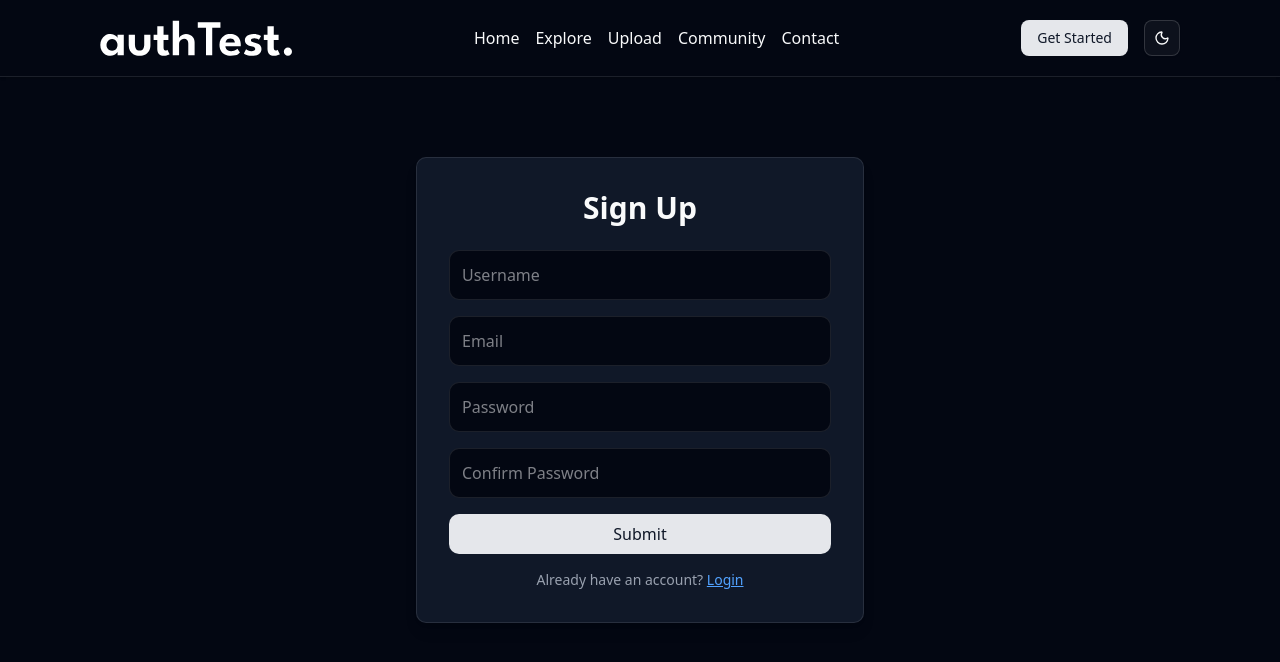
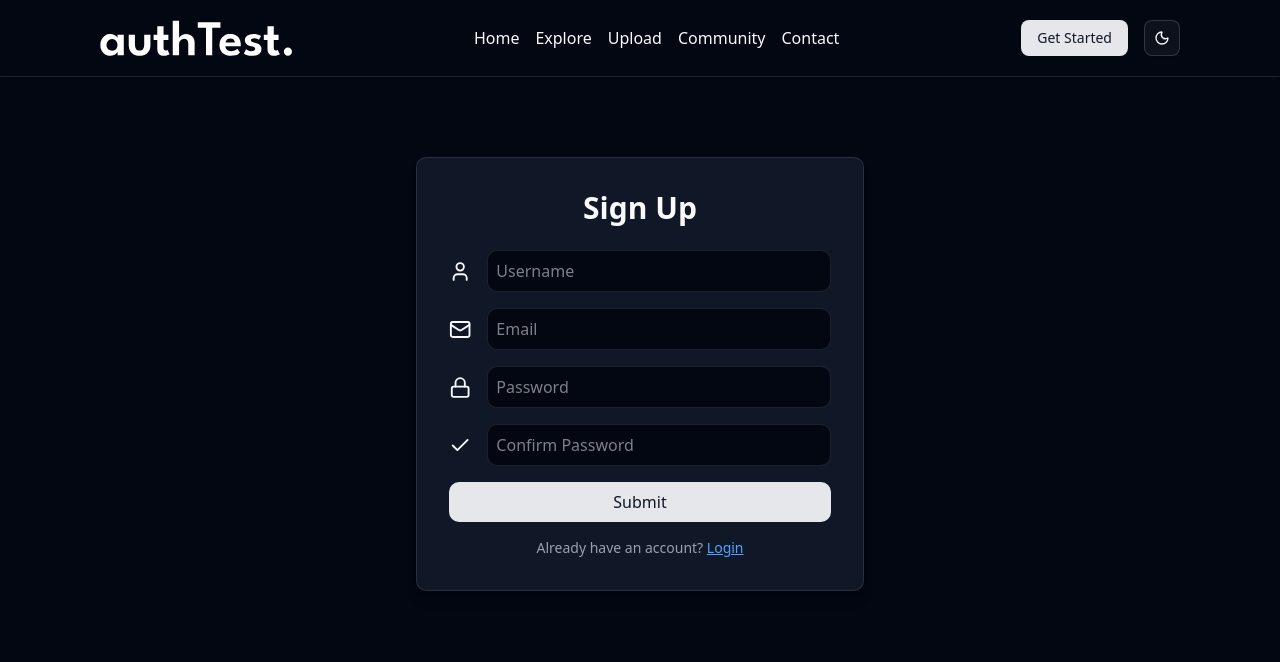
Before and after one commit to vinay-oppuri/imageKit, a Next.js app: page /auth/signup in a window 1280 px wide. Shown: the top 662 px of the page. Built offline with nearby package versions, Linux system fonts and the light colour scheme; no server answers; what imagekitio-react would draw is missing.

Commit message:
lucide-react

```diff
--- a/app/auth/login/page.tsx
+++ b/app/auth/login/page.tsx
@@ -6,6 +6,7 @@ import Link from 'next/link'
 import { signIn } from 'next-auth/react'
 import { useRouter } from 'next/navigation'
 import { useSession } from 'next-auth/react'
+import { User, Lock } from 'lucide-react'
 
 const LoginPage = () => {
   const router = useRouter()
@@ -47,22 +48,29 @@ const LoginPage = () => {
         <h1 className="text-2xl font-semibold text-center mb-6">Login</h1>
 
         <form onSubmit={onLogin} className="flex flex-col gap-4">
+          <div className='flex items-center gap-4'>
+            <User className="text-foreground" size={25}/>
             <input
               type="email"
               placeholder="Email"
               value={email}
               onChange={(e) => setEmail(e.target.value)}
-            className="p-3 rounded-md border border-input bg-background text-foreground placeholder:text-muted-foreground outline-none focus:ring-2 ring-ring"
+              className="w-full p-2.5 rounded-lg border border-input bg-background text-foreground placeholder:text-muted-foreground outline-none focus:ring-2 ring-ring"
               required
             />
+          </div>
+
+          <div className='flex items-center gap-4'>
+            <Lock className="text-foreground" size={25}/>
             <input
               type="password"
               placeholder="Password"
               value={password}
               onChange={(e) => setPassword(e.target.value)}
-            className="p-3 rounded-md border border-input bg-background text-foreground placeholder:text-muted-foreground outline-none focus:ring-2 ring-ring"
+              className="w-full p-2.5 rounded-lg border border-input bg-background text-foreground placeholder:text-muted-foreground outline-none focus:ring-2 ring-ring"
               required
             />
+          </div>
 
           <div className="text-right text-sm text-blue-600 dark:text-blue-400">
             <Link href="/auth/reset">Forgot Password?</Link>
--- a/app/auth/signup/page.tsx
+++ b/app/auth/signup/page.tsx
@@ -6,6 +6,7 @@ import { useRouter } from 'next/navigation'
 import React, { useEffect, useState } from 'react'
 import Link from 'next/link'
 import { useSession } from 'next-auth/react'
+import { User, Mail, Lock, Check } from 'lucide-react'
 
 const SignUpPage = () => {
   const router = useRouter()
@@ -34,7 +35,7 @@ const SignUpPage = () => {
       })
 
       router.replace('/auth/login')
-    } catch  {
+    } catch {
       toast.error('Registration Failed', { duration: 4000 })
     }
   }
@@ -49,42 +50,54 @@ const SignUpPage = () => {
 
   return (
     <main className="flex items-center justify-center p-4 bg-background text-foreground mt-10  md:mt-16">
-      <div className="w-[95%] max-w-md bg-card text-card-foreground shadow-lg rounded-lg p-6 sm:p-8 border border-border">
+      <div className="w-[95%] max-w-md bg-card shadow-lg rounded-lg p-6 sm:p-8 border border-border">
         <h1 className="text-2xl sm:text-3xl font-bold text-center mb-6">Sign Up</h1>
 
         <form onSubmit={onSignUp} className="space-y-4">
+          <div className='flex items-center gap-4 '>
+            <User className="text-foreground" size={25} />
             <input
               type="text"
               placeholder="Username"
               value={username}
               required
               onChange={(e) => setUsername(e.target.value)}
-            className="w-full p-3 rounded-lg border bg-background text-foreground border-border focus:outline-none focus:ring-2 focus:ring-ring"
+              className="w-full p-2 rounded-lg border bg-background text-foreground border-border focus:outline-none focus:ring-2 focus:ring-ring"
             />
+          </div>
+          <div className='flex items-center gap-4'>
+            <Mail className="text-foreground" size={25} />
             <input
               type="email"
               placeholder="Email"
               value={email}
               required
               onChange={(e) => setEmail(e.target.value)}
-            className="w-full p-3 rounded-lg border bg-background text-foreground border-border focus:outline-none focus:ring-2 focus:ring-ring"
+              className="w-full p-2 rounded-lg border bg-background text-foreground border-border focus:outline-none focus:ring-2 focus:ring-ring"
             />
+          </div>
+          <div className='flex items-center gap-4'>
+            <Lock className="text-foreground" size={25} />
             <input
               type="password"
               placeholder="Password"
               value={password}
               required
               onChange={(e) => setPassword(e.target.value)}
-            className="w-full p-3 rounded-lg border bg-background text-foreground border-border focus:outline-none focus:ring-2 focus:ring-ring"
+              className="w-full p-2 rounded-lg border bg-background text-foreground border-border focus:outline-none focus:ring-2 focus:ring-ring"
             />
+          </div>
+          <div className='flex items-center gap-4'>
+            <Check className="text-foreground" size={25}/>
             <input
               type="password"
               placeholder="Confirm Password"
               value={confirmPassword}
               required
               onChange={(e) => setConfirmPassword(e.target.value)}
-            className="w-full p-3 rounded-lg border bg-background text-foreground border-border focus:outline-none focus:ring-2 focus:ring-ring"
+              className="w-full p-2 rounded-lg border bg-background text-foreground border-border focus:outline-none focus:ring-2 focus:ring-ring"
             />
+          </div>
 
           <button
             type="submit"
--- a/app/contact/page.tsx
+++ b/app/contact/page.tsx
@@ -28,7 +28,7 @@ export default function ContactPage() {
 
   return (
     <section className="flex items-center justify-center px-4 md:px-20 bg-background text-foreground mt-10">
-      <div className="w-[95%] max-w-2xl bg-card shadow-lg rounded-2xl p-8 space-y-6">
+      <div className="w-[95%] max-w-2xl bg-card shadow-lg rounded-2xl p-6 md:p-8 space-y-6">
         <h1 className="text-3xl font-bold text-center">Contact Us</h1>
         <p className="text-muted-foreground text-center">We&apos;d love to hear your feedback or help with any issues.</p>
 
```
Lines whose indentation alone changed are shown as unchanged.
